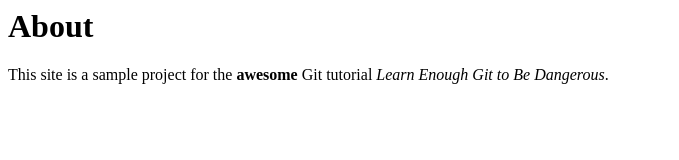
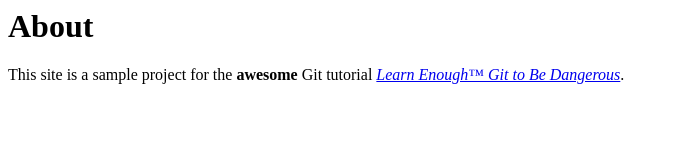
Before and after one commit to honeysp/website, a plain HTML site: page about.html in a window 1280 px wide. Shown: the whole page, without its empty margins (0-679 px from the left). Drawn offline with Linux system fonts and the light colour scheme.

Commit message:
Add link to tutorial title

```diff
--- a/about.html
+++ b/about.html
@@ -5,8 +5,9 @@
     </head>
     <body>
         <h1>About</h1>
-        <p>
-            This site is a sample project for the <strong>awesome</strong> Git tutorial <em>Learn Enough Git to Be Dangerous</em>.
-        </p>
+    <p>
+      This site is a sample project for the <strong>awesome</strong> Git
+      tutorial <a href="http://learnenough.com/git-tutorial"><em>Learn Enough™ Git to Be Dangerous</em></a>.
+    </p>
     </body>
 </html>
```
